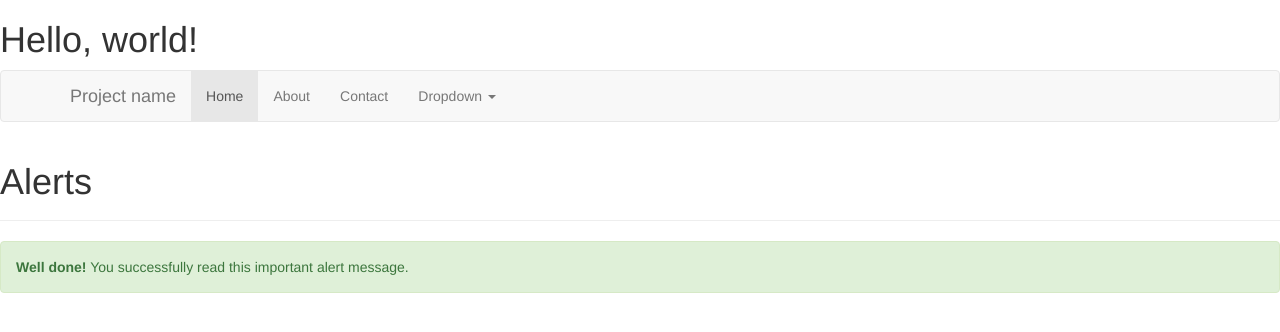
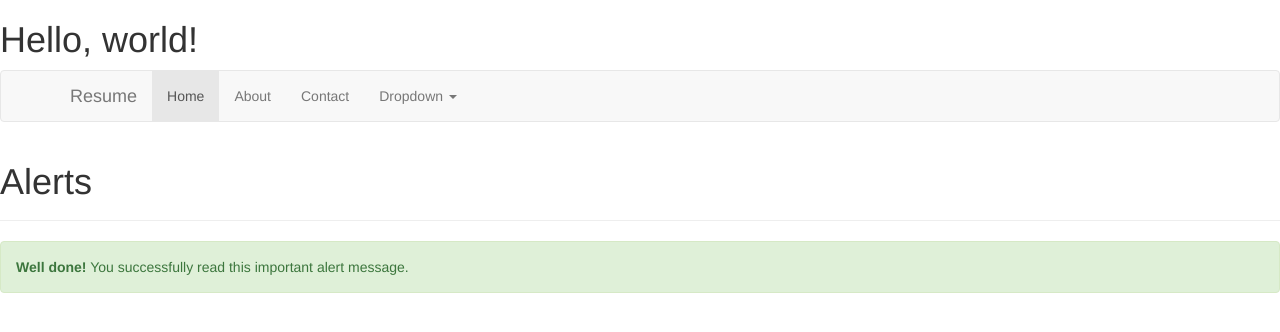
Before and after one commit to PatrckBrs/patrckbrs.github.io, a plain HTML site: page index.html in a window 1280 px wide. Drawn offline with nearby package versions, Linux system fonts and the light colour scheme.

Commit message:
Update index.html

```diff
--- a/index.html
+++ b/index.html
@@ -5,7 +5,7 @@
     <meta http-equiv="X-UA-Compatible" content="IE=edge">
     <meta name="viewport" content="width=device-width, initial-scale=1">
     <!-- The above 3 meta tags *must* come first in the head; any other head content must come *after* these tags -->
-    <title>Bootstrap 101 Template</title>
+    <title>Brunias Patrick - Curriculum Vitae</title>
 
     <!-- Bootstrap -->
     <link href="css/bootstrap.min.css" rel="stylesheet">
@@ -28,7 +28,7 @@
               <span class="icon-bar"></span>
               <span class="icon-bar"></span>
             </button>
-            <a class="navbar-brand" href="#">Project name</a>
+            <a class="navbar-brand" href="#">Resume</a>
           </div>
           <div class="navbar-collapse collapse">
             <ul class="nav navbar-nav">
```
